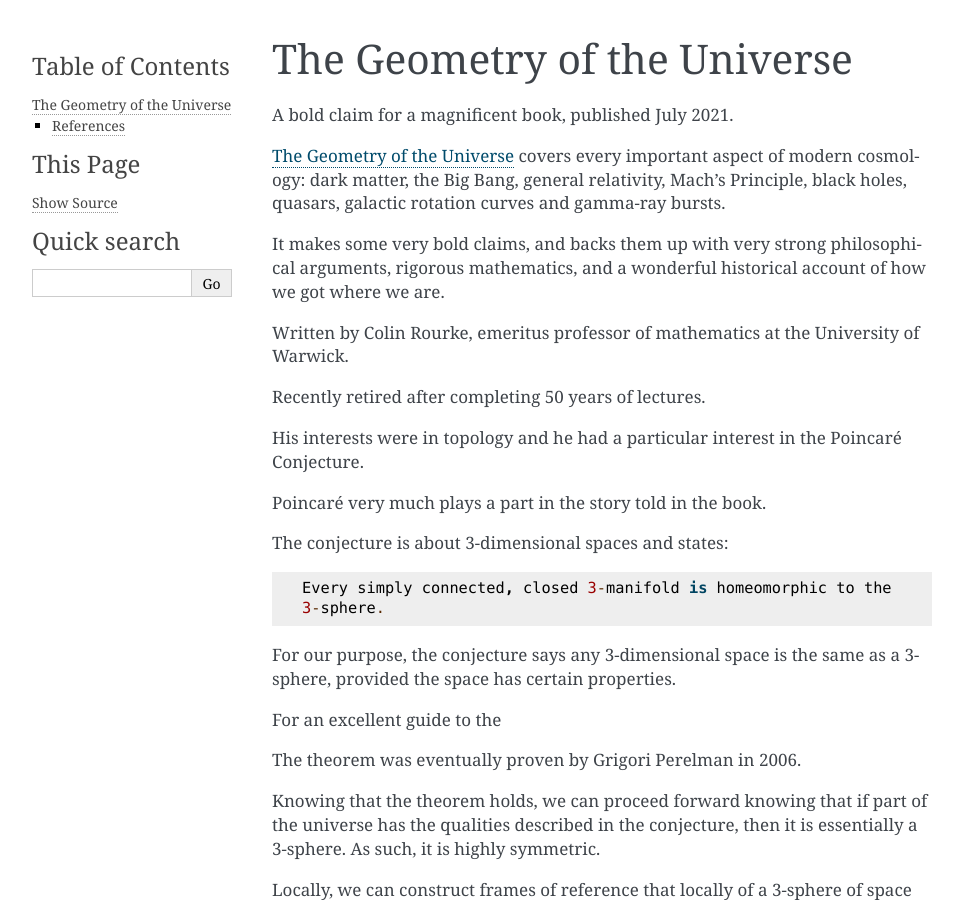
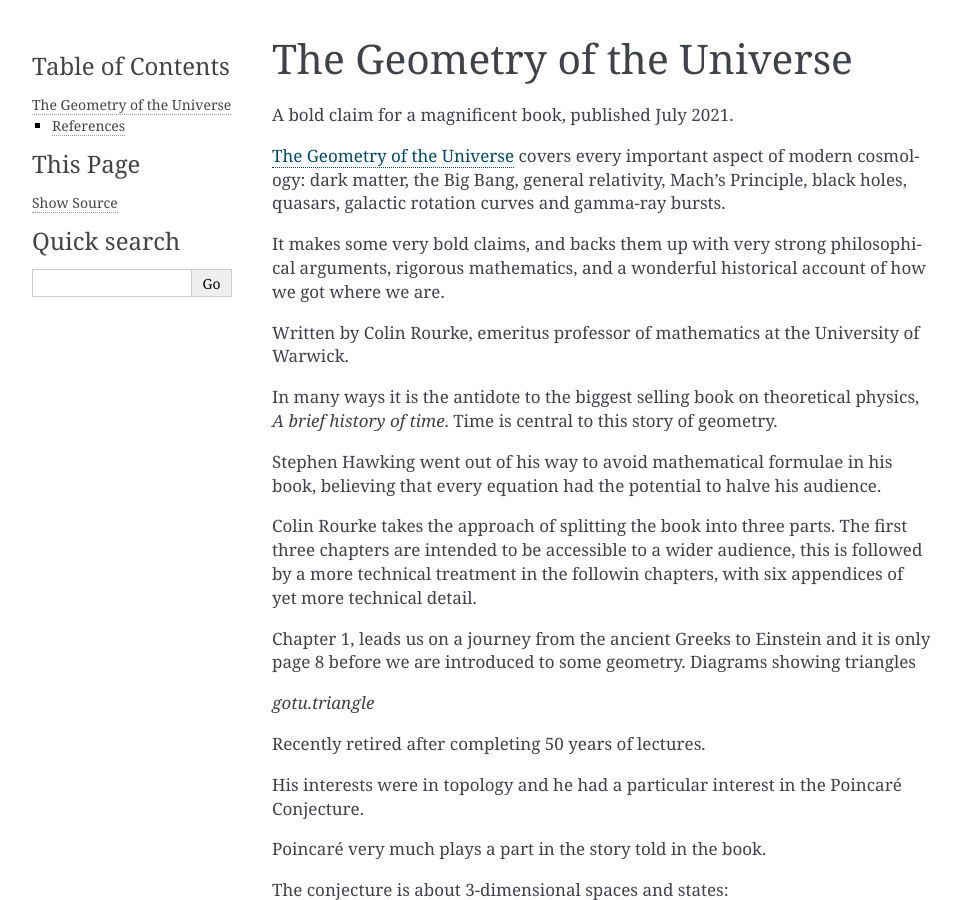
Before and after one commit to swfiua/gotu, a Sphinx documentation site: the page built from doc/gotu.rst, in a window 1280 px wide and 900 px high. Shown: the whole window, without its empty margins (148-1111 px from the left). Built offline with Sphinx 7.4.7, drawn with Linux system fonts in a browser that asks for light colours.

Commit message:
more wits work in progress

```diff
--- a/doc/gotu.rst
+++ b/doc/gotu.rst
@@ -15,6 +15,27 @@
 
 Written by Colin Rourke, emeritus professor of mathematics at the
 University of Warwick.
+
+In many ways it is the antidote to the biggest selling book on
+theoretical physics, *A brief history of time*.   Time is central to this
+story of geometry.
+
+Stephen Hawking went out of his way to avoid mathematical formulae in
+his book, believing that every equation had the potential to halve his
+audience.
+
+Colin Rourke takes the approach of splitting the book into three
+parts.  The first three chapters are intended to be accessible to a
+wider audience, this is followed by a more technical treatment in the
+followin chapters, with six appendices of yet more technical detail.
+
+Chapter 1, leads us on a journey from the ancient Greeks to Einstein
+and it is only page 8 before we are introduced to some geometry.
+Diagrams showing triangles
+
+`gotu.triangle`
+
+
 
 Recently retired after completing 50 years of lectures.
 
```
Also changed, not shown: 1 other file.
